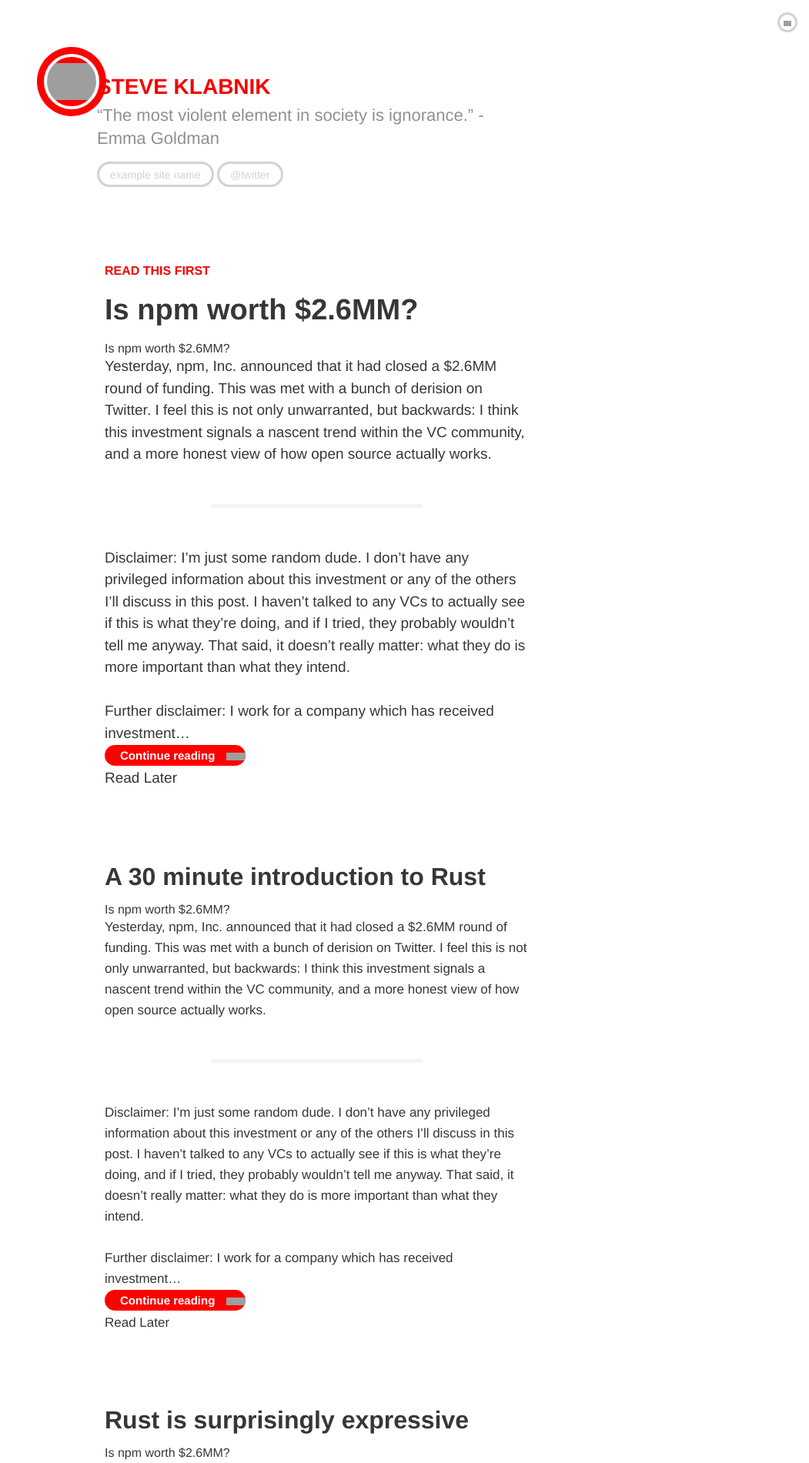
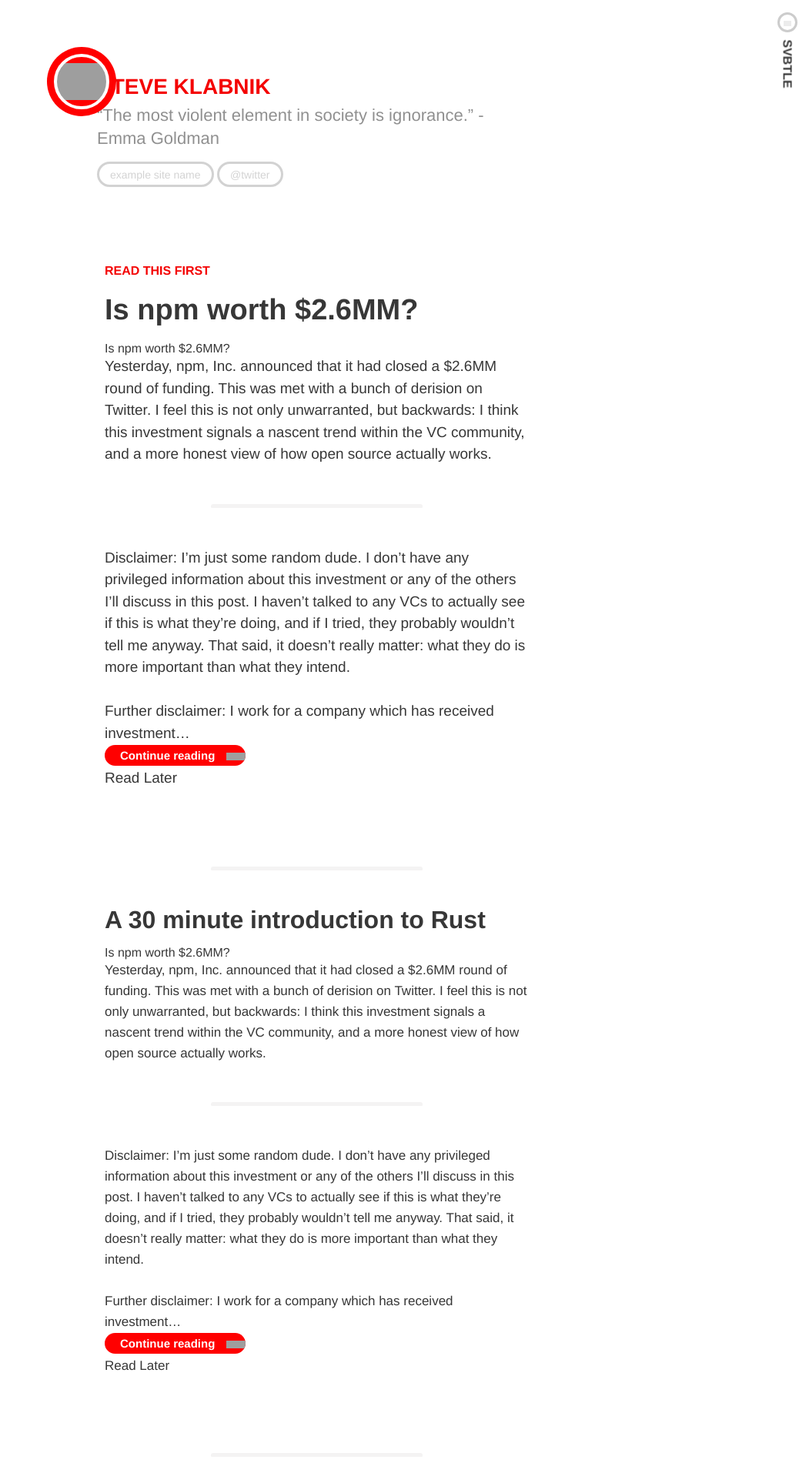
Before and after one commit to orlando/svbtle-jekyll, a Jekyll site: the page built from index.html, in a window 1280 px wide. Shown: the top 1901 px of the page at 77% size, without its empty margins (229-1280 px from the left). Built offline with Jekyll 4.4.1, drawn with Linux system fonts in a browser that asks for light colours; Markdown is read by kramdown in place of the engine named in the settings; the list of posts is cut into pages by our own code; grey boxes are pictures that could not be loaded.

Commit message:
Side bar full animation

```diff
--- a/_includes/post_index.html
+++ b/_includes/post_index.html
@@ -14,3 +14,4 @@
     </script>
   {% endif %}
 </article>
+<hr class="article-separator">
--- a/_layouts/base.html
+++ b/_layouts/base.html
@@ -65,7 +65,9 @@
       </div>
     </div>
 
+    <div class="side-nav-container">
       <div class="side-nav__button">&nbsp;</div>
+      <h3 class="logotype"><a class="is-uppercase" href="#">svbtle</a></h3>
       <nav class="side-nav">
         <div class="top">
           <p>
@@ -97,6 +99,7 @@
           </ul>
         </div>
       </nav>
+    </div>
 
     <script src="/assets/javascripts/js.js"></script>
     <script type="text/javascript">
--- a/assets/stylesheets/styles.css
+++ b/assets/stylesheets/styles.css
@@ -39,7 +39,7 @@
   height: 90px;
   width: 90px;
   float: left;
-  left: 18.5%;
+  left: 250px;
   top: 45px;
   position: absolute;
 }
@@ -64,7 +64,7 @@
   display: block;
   margin: 0 auto;
   /* position: relative; */
-  top: 10rem;
+  /* top: inherit; */
   padding-top: 90px;
   width: 570px;
 }
@@ -213,7 +213,7 @@
 /*side nav*/
 
 .side-nav {
-  position: fixed;
+  position: relative;
   right: -200px;
   top: 0;
   bottom: 0;
@@ -221,18 +221,32 @@
   float: right;
   width: 200px;
   border-left: solid 1px rgba(144,144,144,.3);
-  transition: all 0.5s cubic-bezier(0.165, 0.63, 0.14, 0.82)  ;
+  height: 100%;
 }
 
-.side-nav.open {
-  transform: translate(-200px,0);
-  -webkit-transform: translate(-200px,0);
-  -o-transform: translate(-200px,0);
-  -moz-transform: translate(-200px,0);
+.side-nav-container {
+  position: fixed;
+  top: 0;
+  bottom: 0;
+  right: 0;
+  width: 5%;
+  transition: all 0.5s cubic-bezier(0.165, 0.63, 0.14, 0.82);
+}
+
+.side-nav-container:hover {
+  right: 200px;
+}
+
+.side-nav-container:hover .logotype {
+  top: 93%;
+}
+
+.side-nav-container:hover .side-nav__button {
+  border: 3px solid #363636;
 }
 
 .side-nav .top {
-  margin-top: 50px;
+  margin-top: 55px;
 }
 
 .side-nav span {
@@ -263,7 +277,7 @@
   height: 26px;
   width: 26px;
   border-radius: 100%;
-  border: 3px solid rgba(144, 144, 144, .4);
+  border: 3px solid #000;
   margin: 1rem 0 1rem 70%;
   transition: all 0.3s ease;
   background-image: url(https://dtu1xr3i3b2a1.cloudfront.net/cargo/icons/arrow_down_black-4309ed2aa9ced3b702d2eda70ce014f5.png);
@@ -275,10 +289,12 @@
   top: 0;
   right: 0;
   margin-right: 15px;
+  z-index: 1;
+  opacity: .2;
 }
 
-side-nav__button:hover {
-  border: 3px solid #363636;
+.side-nav__button:hover {
+  opacity: 1;
 }
 
 .nav-profile-links {
@@ -300,6 +316,20 @@
   padding-right: 8%;
 }
 
+.logotype {
+  position: fixed;
+  top: 75px;
+  right: -3px;
+  -webkit-transform: rotate(90deg);
+  color: #363636;
+  font-weight: bold;
+  font-size: 16px;
+  line-height: 16px;
+  transition-duration: 0.3s;
+  transition-property: all;
+  transition-timing-function: cubic-bezier(0.165, 0.63, 0.14, 0.82);
+}
+
 /* Modifiers */
 
 .is-hidden {
```
Lines whose indentation alone changed are shown as unchanged.
